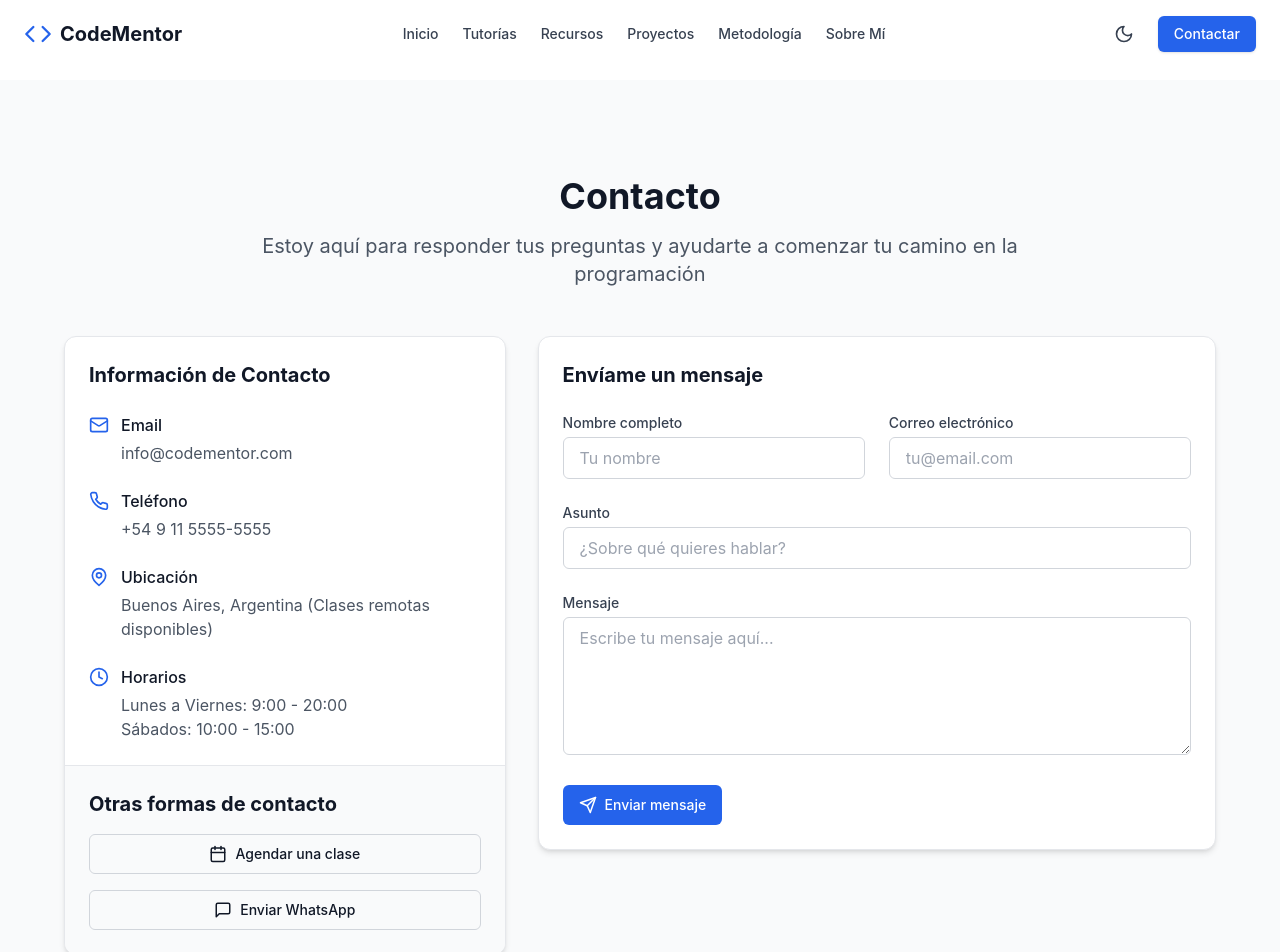
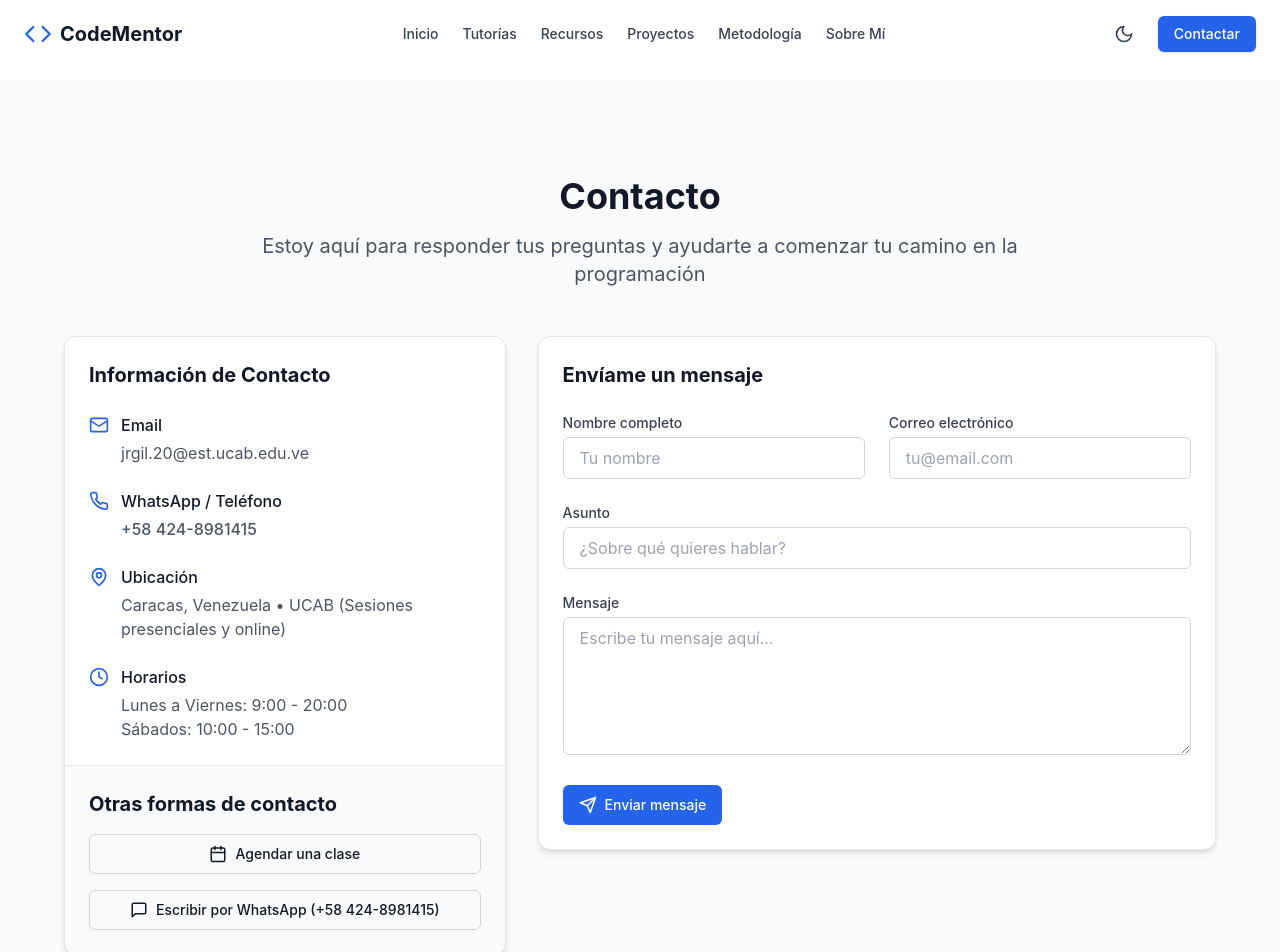
Before and after one commit to Jrgil20/CodeMentor, a React (Vite) app: page /contacto in a window 1280 px wide. Shown: the top 952 px of the page. Built offline with nearby package versions, Linux system fonts and the light colour scheme.

Commit message:
refactor: centralize contact information and remove hardcoded strings from views

```diff
--- a/src/data/testimonials.ts
+++ b/src/data/testimonials.ts
@@ -1,4 +1,5 @@
 import { Testimonial } from '../types';
+import { CONTACT_CONFIG } from './tutoring';
 
 export const testimonials: Testimonial[] = [
   {
@@ -42,5 +43,5 @@ export const testimonials: Testimonial[] = [
 export const TRANSPARENCY_POLICY = {
   title: "Política de Transparencia y Reseñas Reales",
   statement: "Las opiniones publicadas aquí son 100% reales y sin ningún tipo de filtro ni censura. La única condición para ser publicada es que el estudiante haya cursado efectivamente clases conmigo en la UCAB, lo cual es verificado contra el registro de clases impartidas.",
-  formspreeEndpoint: "https://formspree.io/f/xeojygpr"
+  formspreeEndpoint: CONTACT_CONFIG.formspreeEndpoint
 };
--- a/src/pages/CalendarPage.tsx
+++ b/src/pages/CalendarPage.tsx
@@ -4,7 +4,7 @@ import { motion } from 'framer-motion';
 import { Clock, CheckCircle, BookOpen, Users, AlertCircle, MessageCircle, Send } from 'lucide-react';
 import Section from '../components/common/Section';
 import Button from '../components/common/Button';
-import { TUTORING_LIMITS, TUTORING_PLANS } from '../data/tutoring';
+import { TUTORING_LIMITS, TUTORING_PLANS, UCAB_SUBJECTS, CONTACT_CONFIG, getWhatsappUrl } from '../data/tutoring';
 
 const CalendarPage: React.FC = () => {
   const [selectedPlan, setSelectedPlan] = useState('two-hours');
@@ -18,7 +18,7 @@ const CalendarPage: React.FC = () => {
     const formData = new FormData(form);
 
     try {
-      const res = await fetch('https://formspree.io/f/xeojygpr', {
+      const res = await fetch(CONTACT_CONFIG.formspreeEndpoint, {
         method: 'POST',
         body: formData,
         headers: { Accept: 'application/json' },
@@ -59,7 +59,7 @@ const CalendarPage: React.FC = () => {
                 </p>
               </div>
               <a
-                href="https://wa.me/584120000000?text=Hola!%20Quisiera%20agendar%20una%20tutor%C3%ADa%20UCAB"
+                href={getWhatsappUrl('Hola! Quisiera agendar una tutoría UCAB')}
                 target="_blank"
                 rel="noopener noreferrer"
                 className="inline-flex items-center gap-2 whitespace-nowrap bg-emerald-600 hover:bg-emerald-700 text-white text-xs font-semibold px-3.5 py-2 rounded-lg transition-colors"
@@ -193,10 +193,11 @@ const CalendarPage: React.FC = () => {
                             name="subject"
                             className="w-full text-xs px-3.5 py-2.5 border rounded-lg dark:bg-gray-700 dark:border-gray-600 dark:text-white focus:ring-2 focus:ring-blue-500 outline-none"
                           >
-                            <option value="Estructura de Datos">Estructura de Datos (UCAB)</option>
-                            <option value="Programación Orientada a Objetos">POO (UCAB)</option>
-                            <option value="Ingeniería de Software">Ingeniería de Software</option>
-                            <option value="Desarrollo de Software">Desarrollo de Software</option>
+                            {UCAB_SUBJECTS.map((sub) => (
+                              <option key={sub.id} value={sub.name}>
+                                {sub.name} {sub.isMain ? '(Prioritaria)' : ''}
+                              </option>
+                            ))}
                             <option value="Curso Vibe Coding">Curso: Bases Vibe Coders</option>
                             <option value="Curso Desarrollo">Curso: Bases Desarrollo</option>
                             <option value="Curso IA">Curso: Bases Uso de la IA</option>
@@ -241,7 +242,7 @@ const CalendarPage: React.FC = () => {
                         </button>
 
                         <a
-                          href="https://wa.me/584120000000?text=Hola!%20Quisiera%20agendar%20una%20clase%20directamente"
+                          href={getWhatsappUrl('Hola! Quisiera agendar una clase directamente')}
                           target="_blank"
                           rel="noopener noreferrer"
                           className="text-xs text-emerald-600 dark:text-emerald-400 font-semibold hover:underline inline-flex items-center gap-1"
--- a/src/pages/ContactPage.tsx
+++ b/src/pages/ContactPage.tsx
@@ -5,6 +5,7 @@ import { Mail, MessageSquare, Phone, MapPin, Send, Calendar, Clock } from 'lucid
 import { useForm } from 'react-hook-form';
 import Section from '../components/common/Section';
 import Button from '../components/common/Button';
+import { CONTACT_CONFIG, getWhatsappUrl } from '../data/tutoring';
 
 type FormData = {
   name: string;
@@ -23,7 +24,7 @@ const ContactPage: React.FC = () => {
     setIsSubmitting(true);
     setErrorMessage('');
     try {
-      const response = await fetch('https://formspree.io/f/xeojygpr', {
+      const response = await fetch(CONTACT_CONFIG.formspreeEndpoint, {
         method: 'POST',
         headers: {
           'Content-Type': 'application/json',
@@ -98,8 +99,8 @@ const ContactPage: React.FC = () => {
                     <Mail className="w-5 h-5 text-blue-600 dark:text-blue-400 mt-0.5 mr-3 flex-shrink-0" />
                     <div>
                       <h4 className="font-medium text-gray-900 dark:text-white mb-1">Email</h4>
-                      <a href="mailto:info@codementor.com" className="text-gray-600 dark:text-gray-300 hover:text-blue-600 dark:hover:text-blue-400 transition-colors">
-                        info@codementor.com
+                      <a href={`mailto:${CONTACT_CONFIG.email}`} className="text-gray-600 dark:text-gray-300 hover:text-blue-600 dark:hover:text-blue-400 transition-colors">
+                        {CONTACT_CONFIG.email}
                       </a>
                     </div>
                   </motion.div>
@@ -107,9 +108,9 @@ const ContactPage: React.FC = () => {
                   <motion.div variants={itemVariants} className="flex items-start mb-6">
                     <Phone className="w-5 h-5 text-blue-600 dark:text-blue-400 mt-0.5 mr-3 flex-shrink-0" />
                     <div>
-                      <h4 className="font-medium text-gray-900 dark:text-white mb-1">Teléfono</h4>
-                      <a href="tel:+5491155555555" className="text-gray-600 dark:text-gray-300 hover:text-blue-600 dark:hover:text-blue-400 transition-colors">
-                        +54 9 11 5555-5555
+                      <h4 className="font-medium text-gray-900 dark:text-white mb-1">WhatsApp / Teléfono</h4>
+                      <a href={getWhatsappUrl()} target="_blank" rel="noopener noreferrer" className="text-gray-600 dark:text-gray-300 hover:text-emerald-600 dark:hover:text-emerald-400 transition-colors font-medium">
+                        +58 424-8981415
                       </a>
                     </div>
                   </motion.div>
@@ -119,7 +120,7 @@ const ContactPage: React.FC = () => {
                     <div>
                       <h4 className="font-medium text-gray-900 dark:text-white mb-1">Ubicación</h4>
                       <p className="text-gray-600 dark:text-gray-300">
-                        Buenos Aires, Argentina (Clases remotas disponibles)
+                        Caracas, Venezuela • UCAB (Sesiones presenciales y online)
                       </p>
                     </div>
                   </motion.div>
@@ -155,12 +156,14 @@ const ContactPage: React.FC = () => {
 
                     <motion.div variants={itemVariants}>
                       <Button
-                        href="https://wa.me/5491155555555"
+                        href={getWhatsappUrl()}
+                        target="_blank"
+                        rel="noopener noreferrer"
                         variant="outline"
-                        className="w-full justify-start"
+                        className="w-full justify-start text-emerald-600 dark:text-emerald-400 hover:text-emerald-700"
                       >
                         <MessageSquare size={18} className="mr-2" />
-                        Enviar WhatsApp
+                        Escribir por WhatsApp (+58 424-8981415)
                       </Button>
                     </motion.div>
                   </div>
--- a/src/pages/ResourcesPage.tsx
+++ b/src/pages/ResourcesPage.tsx
@@ -1,6 +1,6 @@
 import React, { useState } from 'react';
 import { Helmet } from 'react-helmet-async';
-import { BookOpen, PenTool as Tool, Search, Code, Shield, Cpu, Terminal, ExternalLink } from 'lucide-react';
+import { Search, ExternalLink } from 'lucide-react';
 import { resources } from '../data/resources';
 import Section from '../components/common/Section';
 import { ResourceTag } from '../types';
```
Also changed, not shown: src/pages/UcabLandingPage.tsx (+12 -11 lines).
